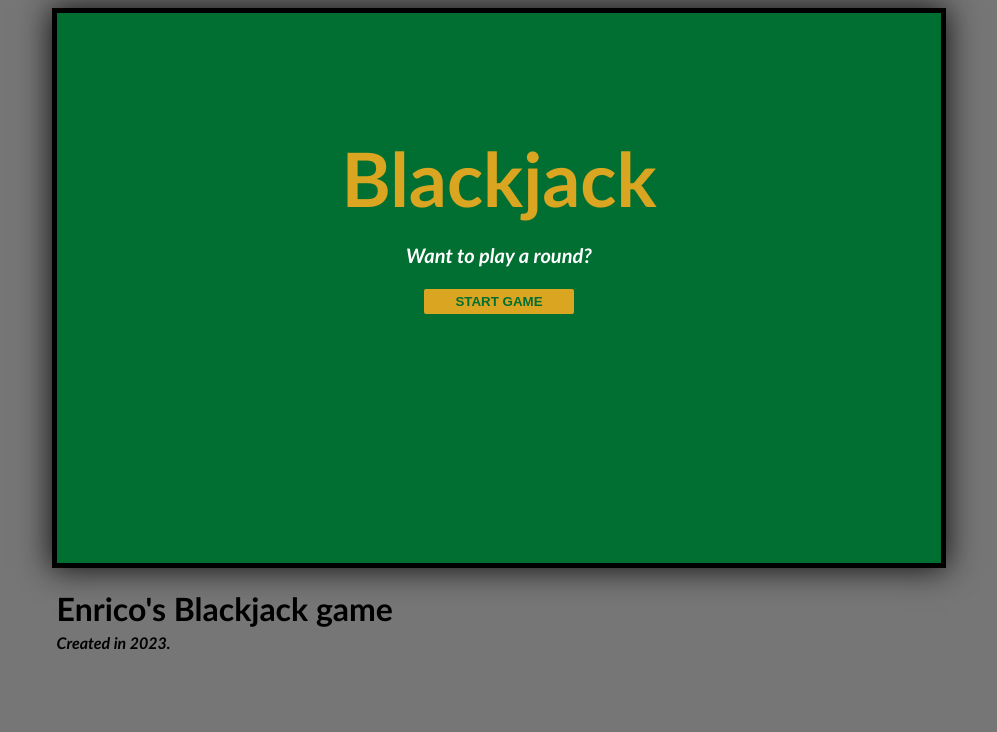
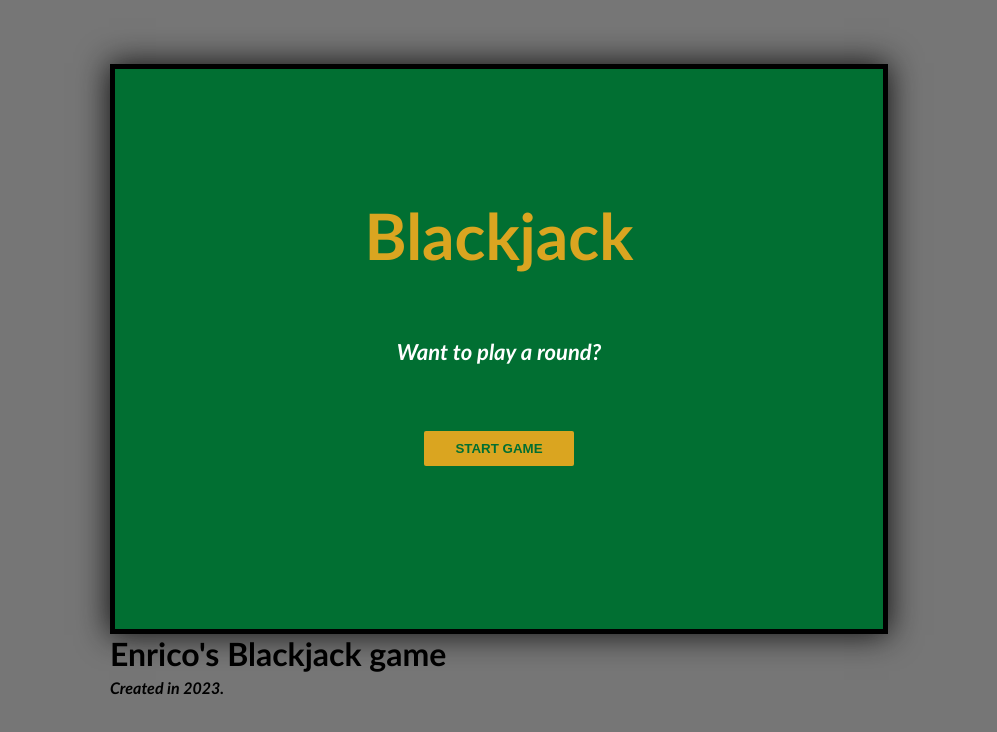
Before and after one commit to enricomilli/blackjack, a plain HTML site: page index.html in a window 1280 px wide. Shown: the whole page, without its empty margins (141-1138 px from the left). Drawn offline with Linux system fonts and the light colour scheme.

Commit message:
Version 1.02

```diff
--- a/game.js
+++ b/game.js
@@ -85,10 +85,10 @@ const playerCardsEl = document.getElementById("cards-el")
 let isAlive = false
 let message = ""
 const messageEl = document.getElementById("message-el")
+const bjHeader = document.getElementById('blackjack-header')
 
 function startGame(){
-    document.getElementById('blackjack-head').style.margin = '20px'
-    document.getElementById('blackjack-head').style.fontSize = '36px'
+    bjHeader.style.fontSize = '50px'
     buttonRefresh()
     isAlive = true
     playerSum = 0
--- a/index.html
+++ b/index.html
@@ -4,8 +4,9 @@
         <link rel="stylesheet" href="styling.css">
     </head>
     <body>
+        <div class="wrapper">
             <div class="container">
-        <h1 style="margin: 120px 0px 0px 0px;font-size: 75px;" id="blackjack-head">Blackjack</h1>
+                <h1 style="font-size: 4rem;margin-top: -2rem;" id="blackjack-header">Blackjack</h1>
                 <div id="house-el"></div>
                 <p id="message-el">Want to play a round?</p>
                 <div id="cards-el"></div>
@@ -18,6 +19,7 @@
                 <h1>Enrico's Blackjack game</h1>
                 <p>Created in 2023.</p>
             </div>
+        </div>
     <script src="game.js" ></script>
     </body>
 </html>
--- a/styling.css
+++ b/styling.css
@@ -1,3 +1,6 @@
+*, *::before, *::after, body{
+    margin: 0px;
+}
 body {
     font-family: 'Trebuchet MS', 'Lucida Sans Unicode', 'Lucida Grande', Arial, sans-serif;
     background-color: rgb(118, 118, 118);
@@ -5,21 +8,35 @@ body {
     color: white;
     text-align: center;
 }
+.wrapper {
+    display: grid;
+    justify-content: center;
+    align-content: center;
+    width: 100vw;
+    height: 100vh;
+}
 .container {
-    width: 70%;
-    margin: auto;
-    height: 550px;
-    /* background-image: url("images/blackjack\ table.jpeg");
-    background-size: cover; */
+    display: grid;
+    justify-content: center;
+    align-content: center;
+    align-items: center;
+    gap: 1rem;
+    width: 60vw;
+    margin: -40px auto 0 auto;
+    height: 70vh;
     background-color: #016f32;
     border: 5px solid black;
     box-shadow: 0px 0px 30px 1px #111;
 }
 h1 {
     color: goldenrod;
+    margin-top: 0px;
+}
+#cards-el, #house-el {
+    margin: 1rem;
 }
 .gamedescrip {
-    width: 70%;
+    width: 100%;
     margin: auto;
 }
 .gamedescrip h1 {
@@ -35,20 +52,25 @@ h1 {
 }
 #message-el {
     font-style: italic;
-    font-size: 20px;
+    font-size: 22px;
 }
 
 button {
     color: #016f32;
     width: 150px;
     background: goldenrod;
-    padding-top: 5px;
-    padding-bottom: 5px;
+    padding: 10px 2px;
     font-weight: bold;
     border: none;
     border-radius: 2px;
-    margin-bottom: 2px;
-    margin-top: 2px;
+    margin: 2px auto;
+    cursor: pointer;
+}
+button:active {
+    background: rgb(191, 145, 28);
+}
+button:hover {
+    background: rgb(202, 154, 30);
 }
 .sums {
     font-style: italic;
```
Lines whose indentation alone changed are shown as unchanged.
